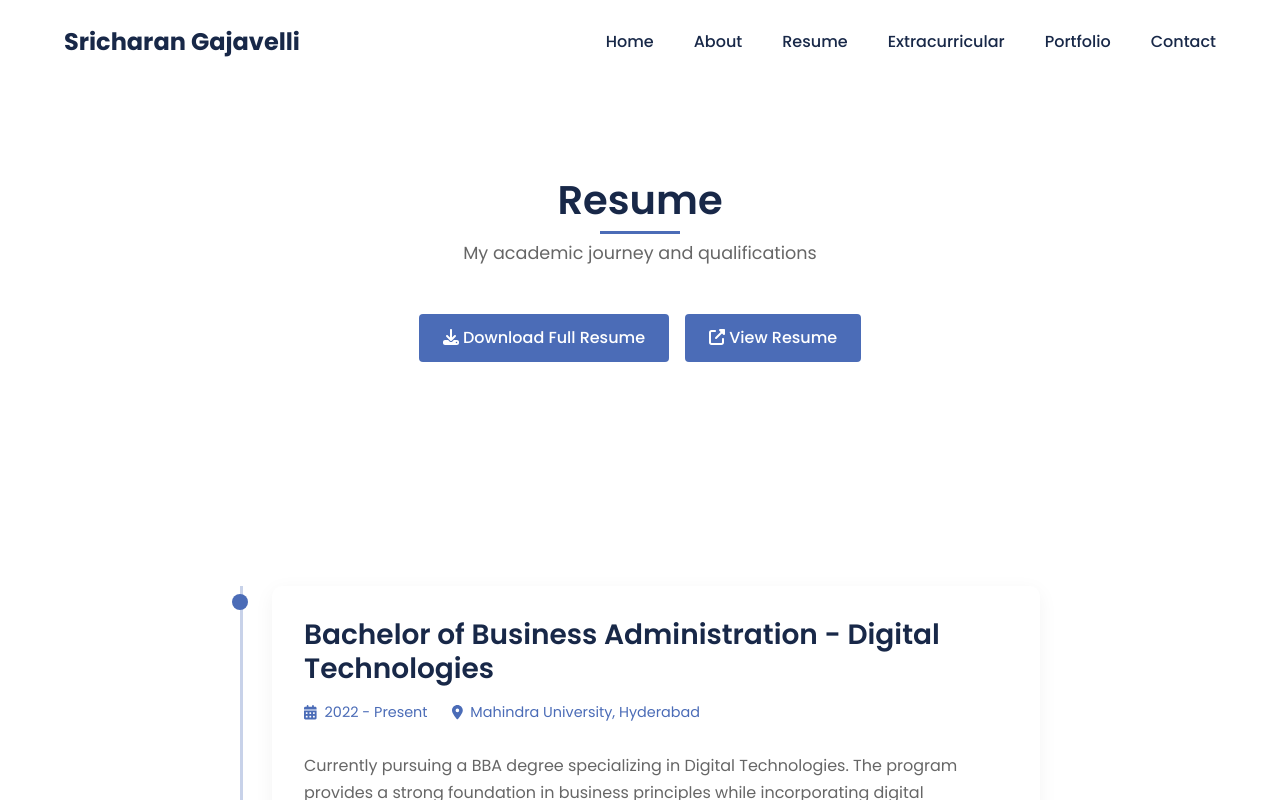
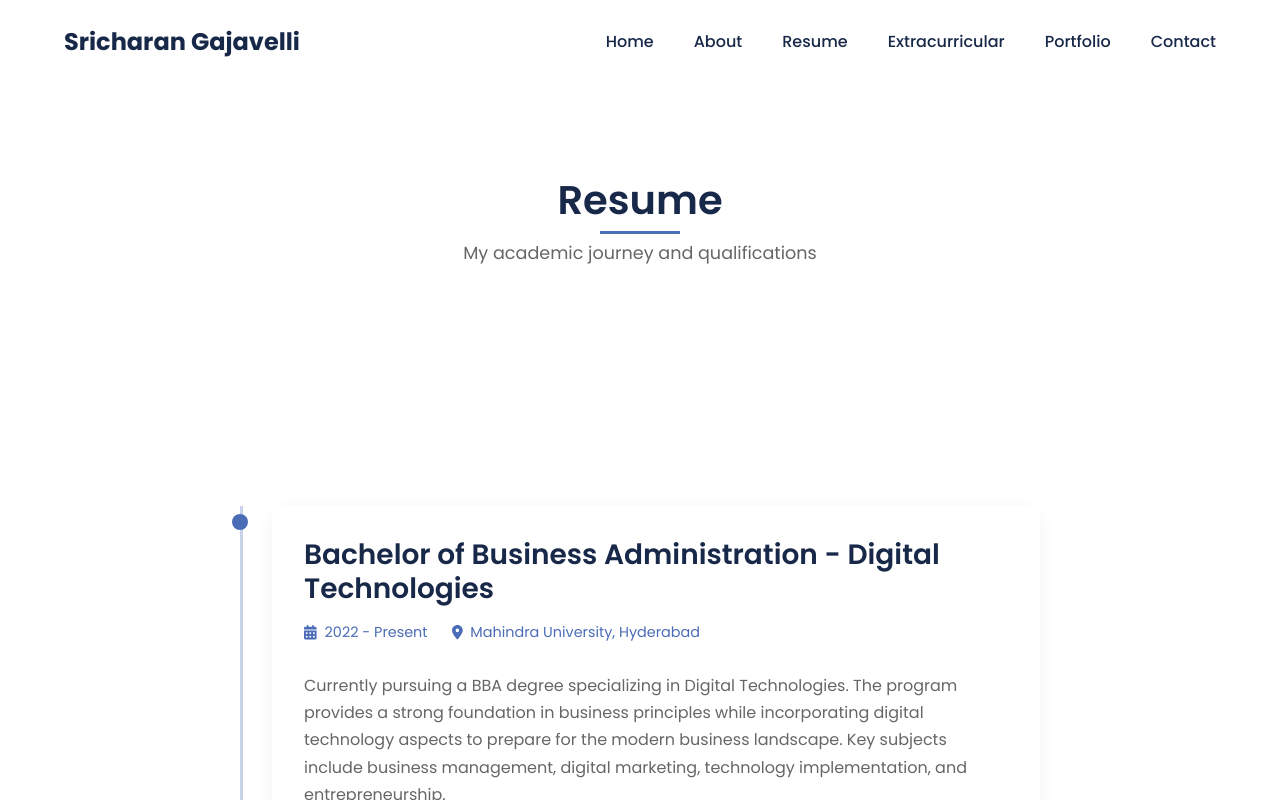
Before and after one commit to Sricharan-09/sricharan, a React (Vite) app: page /#/resume in a window 1280 px wide. Shown: the top 800 px of the page. Built offline with nearby package versions, Linux system fonts and the light colour scheme.

Commit message:
remove resume action buttons

```diff
--- a/src/pages/Resume.jsx
+++ b/src/pages/Resume.jsx
@@ -27,14 +27,14 @@ const Resume = () => {
           <h1 className="section-title">Resume</h1>
           <p className="section-subtitle">My academic journey and qualifications</p>
 
-          <div className="resume-actions">
+          {/* <div className="resume-actions">
             <a href={resume} download className="btn btn-primary">
               <FontAwesomeIcon icon={faDownload} /> Download Full Resume
             </a>
             <a href={resume} target="_blank" rel="noopener noreferrer" className="btn btn-secondary">
               <FontAwesomeIcon icon={faExternalLinkAlt} /> View Resume
             </a>
-          </div>
+          </div> */}
         </div>
       </section>
 
```
